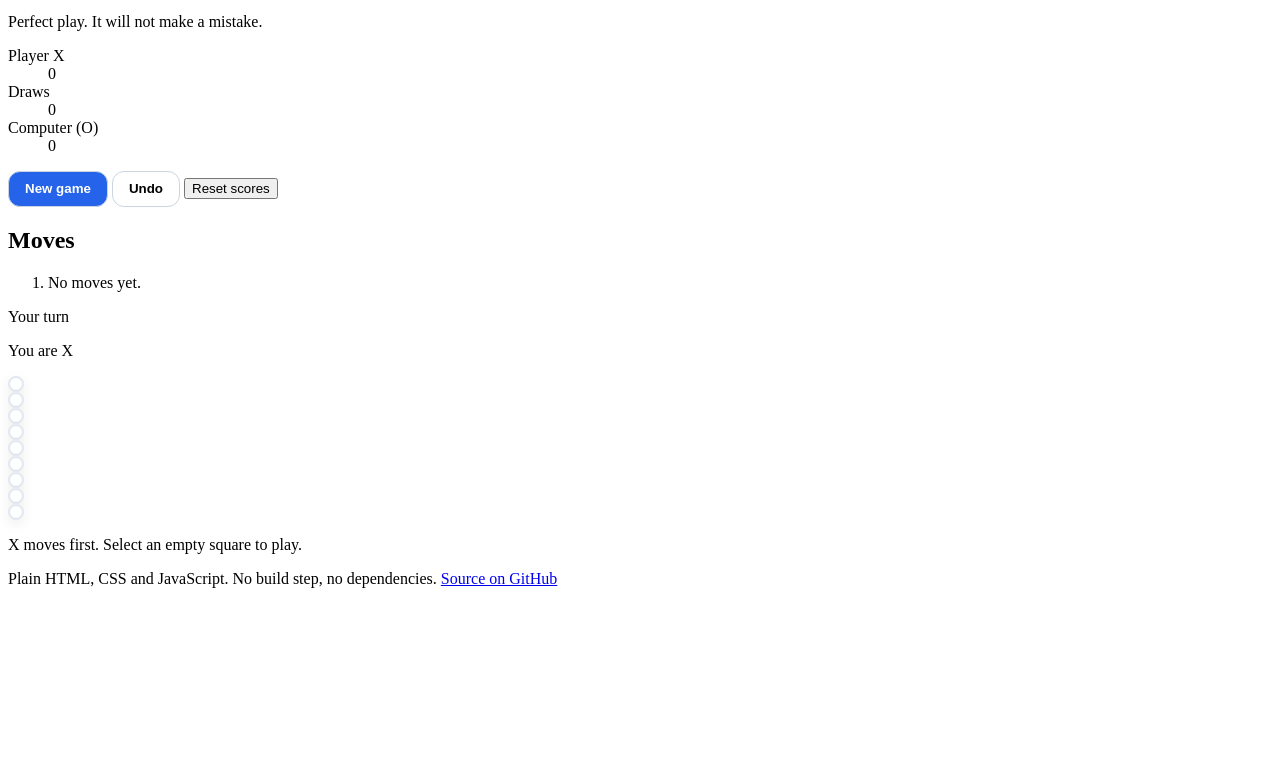
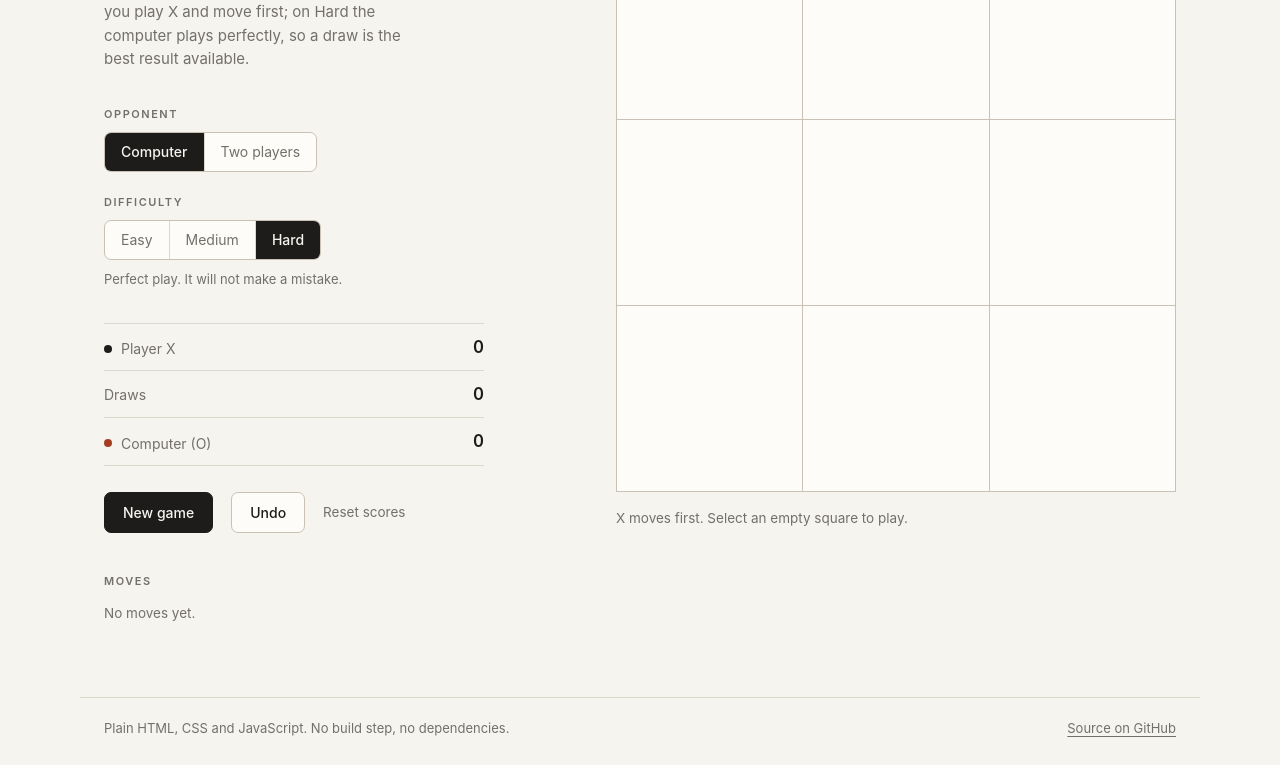
Before and after one commit to shubhranillayek/tic-tac-toe, a plain HTML site: page index.html in a window 1280 px wide. Shown: the part 256-1021 px from the top of the page. Before the commit the page ends 852 px from the top, so only its background shows below. Drawn offline with Linux system fonts and the light colour scheme.

Commit message:
design: hand-set CSS — warm paper/ink palette, hairline board grid, no utility framework

```diff
--- a/style.css
+++ b/style.css
@@ -1,14 +1,76 @@
-:root{color-scheme:light}.dark{color-scheme:dark}
-.cell{border-radius:1rem;background:#fff;box-shadow:0 4px 14px rgb(0 0 0/.08);font-size:clamp(2.5rem,12vw,4.5rem);font-weight:800;aspect-ratio:1;display:flex;align-items:center;justify-content:center;transition:transform .15s,background .2s;cursor:pointer;border:2px solid #e2e8f0}
-.dark .cell{background:#0f172a;border-color:#1e293b;color:#f1f5f9}
-.cell:hover:not(:disabled){transform:scale(1.03)}
-.cell:disabled{cursor:default;opacity:1}
-.cell.x{color:#2563eb}.cell.o{color:#dc2626}
-.cell.win{background:#22c55e!important;color:#fff!important;animation:winPulse .6s ease-in-out infinite alternate}
-.cell span{animation:popIn .18s ease-out}
-@keyframes winPulse{from{transform:scale(1)}to{transform:scale(1.07);box-shadow:0 0 0 6px rgb(34 197 94/.35)}}
-@keyframes popIn{from{transform:scale(.4);opacity:0}to{transform:scale(1);opacity:1}}
-.btn{border-radius:.75rem;border:1px solid #cbd5e1;padding:.6rem 1rem;background:#fff;font-weight:600}.dark .btn{background:#1e293b;border-color:#334155}
-.btn-primary{border-radius:.75rem;padding:.6rem 1rem;background:#2563eb;color:#fff;font-weight:700}
-.btn:disabled{opacity:.45;cursor:not-allowed}
-.prose-prd h3{font-weight:800;margin-top:1rem}.prose-prd ul{list-style:disc;padding-left:1.25rem}.prose-prd pre{white-space:pre-wrap;background:#f1f5f9;padding:.75rem;border-radius:.5rem;overflow:auto}.dark .prose-prd pre{background:#1e293b}
+/* Tic-Tac-Toe — hand-set type, hairline grid, one accent. */
+:root{
+  --bg:#f6f4ef; --surface:#fdfcf9; --ink:#1d1c1a; --muted:#73706a;
+  --line:#ddd8cd; --line-strong:#c9c2b4; --accent:#a63d22; --accent-soft:#f3e2da;
+  --x:var(--ink); --o:var(--accent);
+  --serif:"Iowan Old Style","Palatino Linotype",Palatino,Georgia,serif;
+  --sans:-apple-system,BlinkMacSystemFont,"Segoe UI",Inter,Roboto,"Helvetica Neue",Arial,sans-serif;
+}
+html.dark{
+  --bg:#171716; --surface:#1f1f1d; --ink:#edeae3; --muted:#a3a099;
+  --line:#343330; --line-strong:#4a4944; --accent:#e0805f; --accent-soft:#3a2721;
+}
+*{box-sizing:border-box}
+body{margin:0;background:var(--bg);color:var(--ink);font-family:var(--sans);font-size:15px;line-height:1.55;transition:background .2s ease,color .2s ease}
+a{color:inherit}
+button{font:inherit;color:inherit;background:none;border:0;cursor:pointer}
+button:focus-visible,a:focus-visible{outline:2px solid var(--accent);outline-offset:3px;border-radius:2px}
+.site-header{max-width:1120px;margin:0 auto;padding:20px 24px;display:flex;align-items:center;justify-content:space-between;border-bottom:1px solid var(--line)}
+.wordmark{display:inline-flex;align-items:center;gap:11px;text-decoration:none;font-family:var(--serif);font-size:19px;font-weight:600;letter-spacing:.01em}
+.mark{display:grid;grid-template-columns:repeat(2,7px);grid-template-rows:repeat(2,7px);gap:2px}
+.mark i{background:var(--ink)} .mark i:nth-child(2){background:var(--accent)} .mark i:nth-child(3){background:var(--accent)} .mark i:nth-child(4){background:var(--ink)}
+.header-actions{display:flex;align-items:center;gap:14px}
+.sep{width:1px;height:16px;background:var(--line-strong)}
+.text-btn{padding:2px 0;font-size:13.5px;color:var(--muted);border-bottom:1px solid transparent}
+.text-btn:hover{color:var(--ink);border-bottom-color:var(--line-strong)}
+.text-btn:disabled{opacity:.4;cursor:default}
+.layout{max-width:1120px;margin:0 auto;padding:56px 24px 72px;display:grid;grid-template-columns:minmax(300px,380px) minmax(0,1fr);gap:72px;align-items:start}
+h1{font-family:var(--serif);font-weight:500;font-size:42px;line-height:1.08;letter-spacing:-.015em;margin:0 0 16px}
+.lede{color:var(--muted);margin:0 0 36px;max-width:34ch}
+.control-group{margin:0 0 22px}
+.control-label{display:block;font-size:11px;font-weight:600;letter-spacing:.14em;text-transform:uppercase;color:var(--muted);margin-bottom:9px}
+.segmented{display:inline-flex;border:1px solid var(--line-strong);border-radius:7px;overflow:hidden;background:var(--surface)}
+.seg{padding:8px 16px;font-size:14px;color:var(--muted);border-right:1px solid var(--line)}
+.seg:last-child{border-right:0}
+.seg:hover{color:var(--ink)}
+.seg.is-active{background:var(--ink);color:var(--bg);font-weight:550}
+.segmented.is-disabled{opacity:.38;pointer-events:none}
+.control-note{font-size:13px;color:var(--muted);margin:9px 0 0}
+.scoreboard{margin:34px 0 0;border-top:1px solid var(--line)}
+.scoreboard div{display:flex;justify-content:space-between;align-items:baseline;padding:10px 0;border-bottom:1px solid var(--line)}
+.scoreboard dt{display:flex;align-items:center;gap:9px;color:var(--muted);font-size:14px}
+.scoreboard dd{margin:0;font-size:17px;font-weight:600;font-variant-numeric:tabular-nums}
+.swatch{width:8px;height:8px;border-radius:50%;display:inline-block}
+.swatch-x{background:var(--x)} .swatch-o{background:var(--o)}
+.actions{display:flex;align-items:center;gap:18px;margin-top:26px;flex-wrap:wrap}
+.btn{padding:9px 18px;border:1px solid var(--line-strong);border-radius:7px;background:var(--surface);font-size:14px;font-weight:550}
+.btn:hover{border-color:var(--ink)}
+.btn:disabled{opacity:.4;cursor:default}
+.btn-primary{background:var(--ink);border-color:var(--ink);color:var(--bg)}
+.btn-primary:hover{background:#000;border-color:#000}
+html.dark .btn-primary:hover{background:#fff;border-color:#fff;color:#171716}
+.history{margin-top:40px}
+.history h2{font-size:11px;font-weight:600;letter-spacing:.14em;text-transform:uppercase;color:var(--muted);margin:0 0 10px}
+.history ol{margin:0;padding-left:20px;color:var(--muted);font-size:13.5px}
+.history li{padding:2px 0}.history li::marker{color:var(--line-strong)}
+.history .empty{list-style:none;margin-left:-20px}
+.game{max-width:560px;width:100%;justify-self:end}
+.status-bar{display:flex;justify-content:space-between;align-items:baseline;gap:16px;padding-bottom:14px;border-bottom:1px solid var(--line);margin-bottom:22px}
+.status{display:flex;align-items:center;gap:10px;margin:0;font-size:16px;font-weight:550}
+.dot{width:8px;height:8px;border-radius:50%;background:var(--ink);flex:none}
+.dot.o{background:var(--accent)} .dot.thinking{animation:pulse 1s ease-in-out infinite}
+@keyframes pulse{50%{opacity:.25}}
+.status-meta{margin:0;color:var(--muted);font-size:13.5px;white-space:nowrap}
+.board{display:grid;grid-template-columns:repeat(3,1fr);gap:1px;background:var(--line-strong);border:1px solid var(--line-strong);aspect-ratio:1}
+.cell{background:var(--surface);aspect-ratio:1;display:flex;align-items:center;justify-content:center;font-family:var(--serif);font-size:clamp(52px,10vw,84px);line-height:1;padding:0;transition:background .15s ease}
+.cell:not(:disabled):hover{background:var(--accent-soft)}
+.cell:disabled{cursor:default}
+.cell .glyph{display:block;animation:settle .16s ease-out}
+.cell.x{color:var(--x)} .cell.o{color:var(--o)}
+.cell.win{background:var(--accent-soft);box-shadow:inset 0 0 0 1px var(--accent)}
+@keyframes settle{from{opacity:0;transform:translateY(4px)}to{opacity:1;transform:none}}
+@media (prefers-reduced-motion:reduce){.cell .glyph,.dot.thinking{animation:none}}
+.hint{color:var(--muted);font-size:13.5px;margin:16px 0 0}
+.site-footer{max-width:1120px;margin:0 auto;padding:20px 24px 28px;border-top:1px solid var(--line);display:flex;justify-content:space-between;gap:16px;flex-wrap:wrap;color:var(--muted);font-size:13px}
+.site-footer a{text-underline-offset:3px}.site-footer a:hover{color:var(--ink)}
+@media (max-width:820px){.layout{grid-template-columns:1fr;gap:40px;padding-top:36px}.game{justify-self:stretch;max-width:520px}h1{font-size:34px}.lede{max-width:none}}
```
